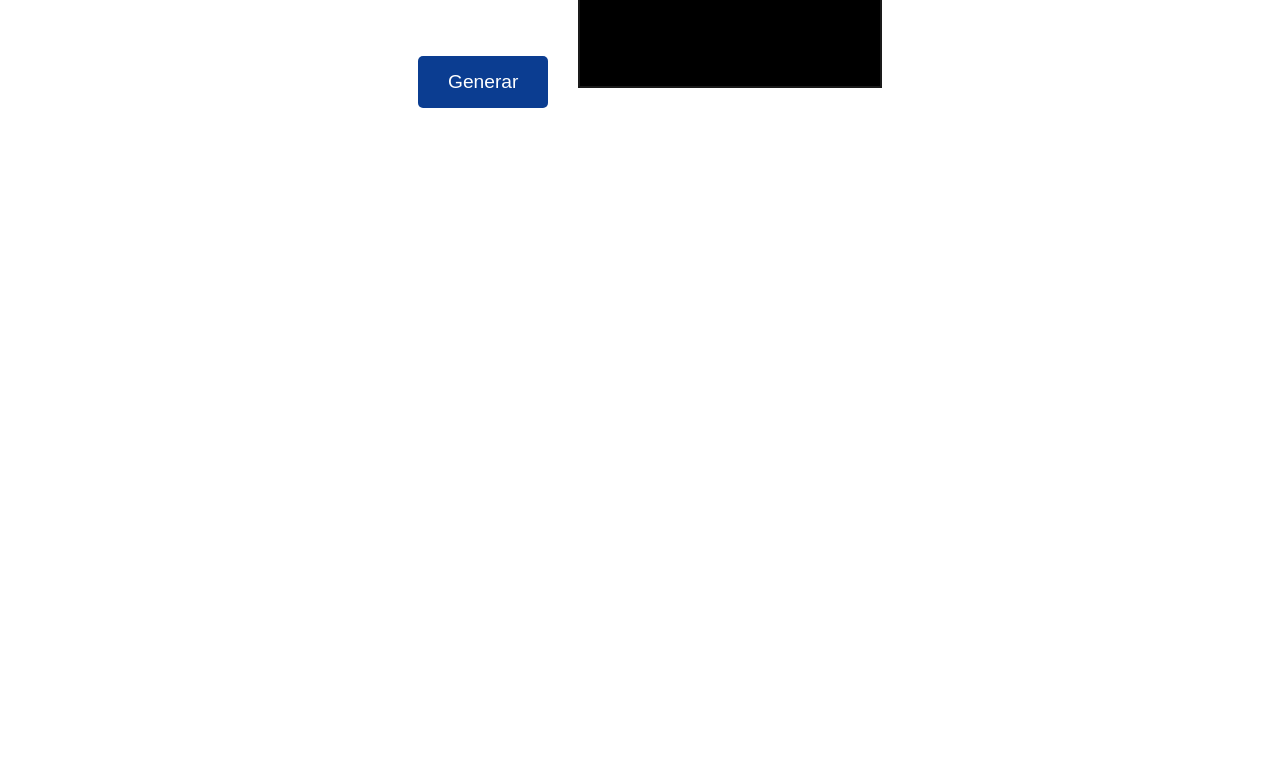
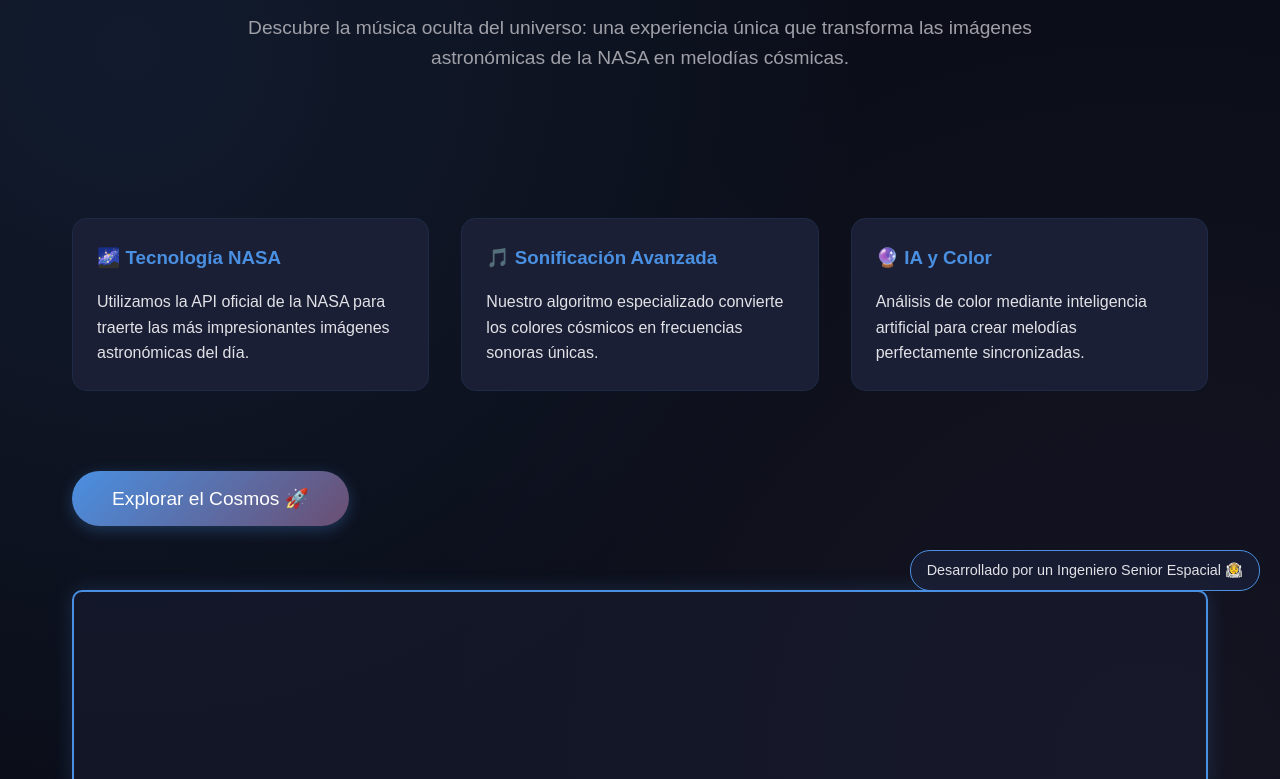
Before and after one commit to Meruzz/nasa-soundtrack, a plain HTML site: page index.html in a window 1280 px wide. Shown: the part 189-968 px from the top of the page. Before the commit the page ends 800 px from the top, so only its background shows below. Drawn offline with Linux system fonts and the light colour scheme; a web font is replaced by a local one.

Commit message:
Desarrollo del Frontend

```diff
--- a/app.js
+++ b/app.js
@@ -69,6 +69,9 @@ function generateSoundtrack(color, audioContext, analyser) {
             oscillator.connect(analyser);
             analyser.connect(reverb);
             reverb.connect(audioContext.destination);
+        })
+        .catch(error => {
+            alert('Error al cargar el archivo de impulso de reverb 🚨: ' + error.message);
         });
 
     oscillator.start();
--- a/index.html
+++ b/index.html
@@ -2,19 +2,46 @@
 <html lang="es">
 <head>
     <meta charset="UTF-8">
-    <title>NASA Soundtrack Generator</title>
+    <meta name="viewport" content="width=device-width, initial-scale=1.0">
+    <title>Cosmic Sound Explorer | NASA Image Sonification</title>
     <link rel="stylesheet" href="style.css">
     <script src="https://cdnjs.cloudflare.com/ajax/libs/node-vibrant/3.1.6/vibrant.min.js"></script>
 </head>
 <body>
     <div class="container">
-        <h1>🎵 Soundtrack del Universo 🌌</h1>
-        <button id="generateBtn">Generar</button>
-        <div class="loader" id="loader"></div>
-        <canvas id="visualizer"></canvas>
-        <div id="imageContainer"></div>
-        <audio id="audioPlayer" controls hidden></audio>
+        <section class="hero">
+            <h1>Cosmic Sound Explorer</h1>
+            <p>Descubre la música oculta del universo: una experiencia única que transforma las imágenes astronómicas de la NASA en melodías cósmicas.</p>
+        </section>
+
+        <div class="feature-grid">
+            <div class="feature-card">
+                <h3>🌌 Tecnología NASA</h3>
+                <p>Utilizamos la API oficial de la NASA para traerte las más impresionantes imágenes astronómicas del día.</p>
+            </div>
+            <div class="feature-card">
+                <h3>🎵 Sonificación Avanzada</h3>
+                <p>Nuestro algoritmo especializado convierte los colores cósmicos en frecuencias sonoras únicas.</p>
+            </div>
+            <div class="feature-card">
+                <h3>🔮 IA y Color</h3>
+                <p>Análisis de color mediante inteligencia artificial para crear melodías perfectamente sincronizadas.</p>
+            </div>
+        </div>
+
+        <div class="main-content">
+            <button id="generateBtn">Explorar el Cosmos 🚀</button>
+            <div class="loader" id="loader"></div>
+            <canvas id="visualizer"></canvas>
+            <div id="imageContainer"></div>
+            <audio id="audioPlayer" controls hidden></audio>
+        </div>
     </div>
+
+    <div class="creator-badge">
+        Desarrollado por un Ingeniero Senior Espacial 👨‍🚀
+    </div>
+
     <script src="app.js"></script>
 </body>
 </html>
--- a/style.css
+++ b/style.css
@@ -1,66 +1,180 @@
+@font-face {
+    font-family: 'Resrics';
+    src: url('resrics.woff2') format('woff2');
+}
+
+:root {
+    --space-dark: #0B0E19;
+    --space-light: #1A1F35;
+    --nebula-purple: #6B4E71;
+    --star-blue: #4A90E2;
+    --cosmic-accent: #FF6B6B;
+    --text-color: #E1E1E6;
+}
+
+* {
+    margin: 0;
+    padding: 0;
+    box-sizing: border-box;
+}
+
 body {
-    background: #fff;
-    color: #f0f;
-    font-family: 'Courier New', monospace;
+    background: var(--space-dark);
+    color: var(--text-color);
+    font-family: 'Resrics', sans-serif;
+    min-height: 100vh;
+    line-height: 1.6;
+    background-image:
+        radial-gradient(circle at 10% 20%, rgba(74, 144, 226, 0.1) 0%, transparent 50%),
+        radial-gradient(circle at 90% 80%, rgba(107, 78, 113, 0.1) 0%, transparent 50%);
+}
+
+.container {
+    max-width: 1200px;
+    margin: 0 auto;
+    padding: 2rem;
+}
+
+.hero {
     text-align: center;
-    margin: 0;
-    padding: 20px;
+    padding: 4rem 0;
+    position: relative;
+}
+
+.hero h1 {
+    font-size: 3.5rem;
+    margin-bottom: 1rem;
+    background: linear-gradient(to right, var(--star-blue), var(--cosmic-accent));
+    -webkit-background-clip: text;
+    color: transparent;
+    animation: titleGlow 3s infinite alternate;
+}
+
+.hero p {
+    font-size: 1.2rem;
+    max-width: 800px;
+    margin: 0 auto 2rem;
+    color: #A0A0A8;
+}
+
+.feature-grid {
+    display: grid;
+    grid-template-columns: repeat(auto-fit, minmax(250px, 1fr));
+    gap: 2rem;
+    margin: 3rem 0;
+}
+
+.feature-card {
+    background: var(--space-light);
+    padding: 1.5rem;
+    border-radius: 15px;
+    transition: transform 0.3s ease;
+    border: 1px solid rgba(74, 144, 226, 0.1);
+}
+
+.feature-card:hover {
+    transform: translateY(-5px);
+    border-color: var(--star-blue);
+}
+
+.feature-card h3 {
+    color: var(--star-blue);
+    margin-bottom: 1rem;
 }
 
 #generateBtn {
-    padding: 15px 30px;
-    font-size: 1.2em;
-    background: #0B3D91;
+    background: linear-gradient(135deg, var(--star-blue), var(--nebula-purple));
+    color: white;
     border: none;
-    color: white;
+    padding: 1rem 2.5rem;
+    font-size: 1.2rem;
+    border-radius: 30px;
     cursor: pointer;
-    border-radius: 5px;
-    margin: 20px;
-    transition: transform 0.3s;
+    font-family: 'Resrics', sans-serif;
+    transition: all 0.3s ease;
+    margin: 2rem 0;
+    box-shadow: 0 4px 15px rgba(74, 144, 226, 0.3);
 }
 
 #generateBtn:hover {
-    transform: scale(1.05);
+    transform: translateY(-2px);
+    box-shadow: 0 6px 20px rgba(74, 144, 226, 0.4);
 }
 
-canvas {
-    border: 2px solid #1a1a1a;
-    margin-top: 20px;
-    background: #000;
+#visualizer {
+    width: 100%;
+    height: 200px;
+    background: rgba(26, 31, 53, 0.5);
+    border: 2px solid var(--star-blue);
+    border-radius: 10px;
+    margin: 2rem 0;
+    box-shadow: 0 0 20px rgba(74, 144, 226, 0.2);
 }
 
-#audioContainer {
-    margin-top: 20px;
-    text-align: center;
+#imageContainer {
+    display: flex;
+    justify-content: center;
+    margin: 2rem 0;
+}
+
+#imageContainer img {
+    max-width: 500px;
+    border-radius: 15px;
+    box-shadow: 0 8px 32px rgba(74, 144, 226, 0.2);
+    transition: transform 0.3s ease;
+}
+
+.loader {
+    width: 50px;
+    height: 50px;
+    border: 4px solid var(--space-light);
+    border-top: 4px solid var(--star-blue);
+    border-radius: 50%;
+    animation: spin 1s linear infinite;
+    margin: 2rem auto;
+    display: none;
 }
 
 #audioPlayer {
     width: 100%;
     max-width: 600px;
-    margin: 0 auto;
+    margin: 1rem auto;
+    background: var(--space-light);
+    border-radius: 10px;
     display: block;
-    visibility: hidden;
 }
 
-#imageContainer img {
-    max-width: 300px;
-    margin: 20px;
-    border-radius: 10px;
-    box-shadow: 0 0 20px rgba(11, 61, 145, 0.5);
-}
-
-.loader {
-    border: 4px solid #f3f3f3;
-    border-top: 4px solid #0B3D91;
-    border-radius: 50%;
-    width: 30px;
-    height: 30px;
-    animation: spin 1s linear infinite;
-    margin: 20px auto;
-    display: none;
+.creator-badge {
+    position: fixed;
+    bottom: 20px;
+    right: 20px;
+    background: rgba(26, 31, 53, 0.9);
+    padding: 0.5rem 1rem;
+    border-radius: 20px;
+    font-size: 0.9rem;
+    border: 1px solid var(--star-blue);
 }
 
 @keyframes spin {
     0% { transform: rotate(0deg); }
     100% { transform: rotate(360deg); }
 }
+
+@keyframes titleGlow {
+    0% { text-shadow: 0 0 10px rgba(74, 144, 226, 0.5); }
+    100% { text-shadow: 0 0 20px rgba(255, 107, 107, 0.5); }
+}
+
+@media (max-width: 768px) {
+    .hero h1 {
+        font-size: 2.5rem;
+    }
+
+    .feature-grid {
+        grid-template-columns: 1fr;
+    }
+
+    #imageContainer img {
+        max-width: 100%;
+    }
+}
```
